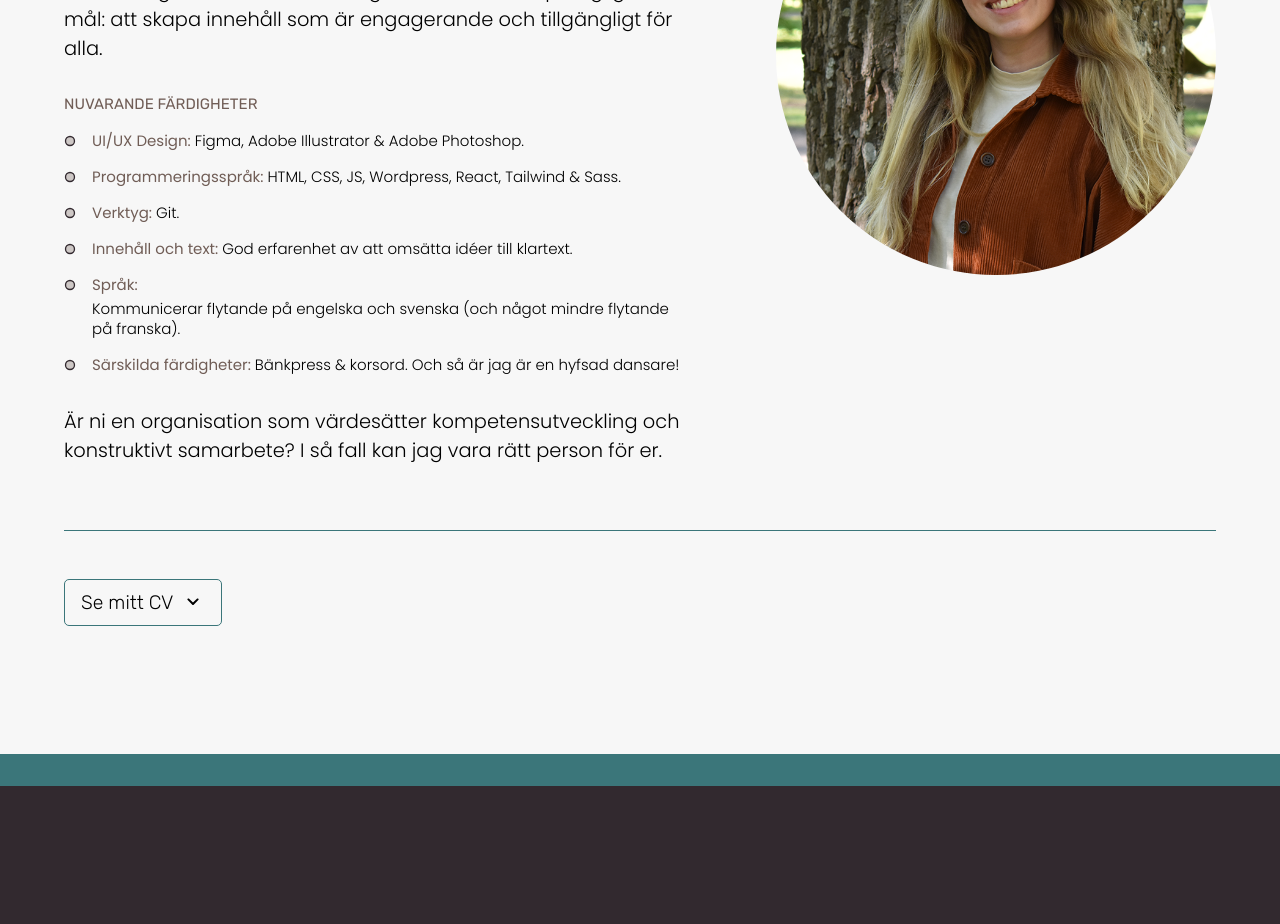
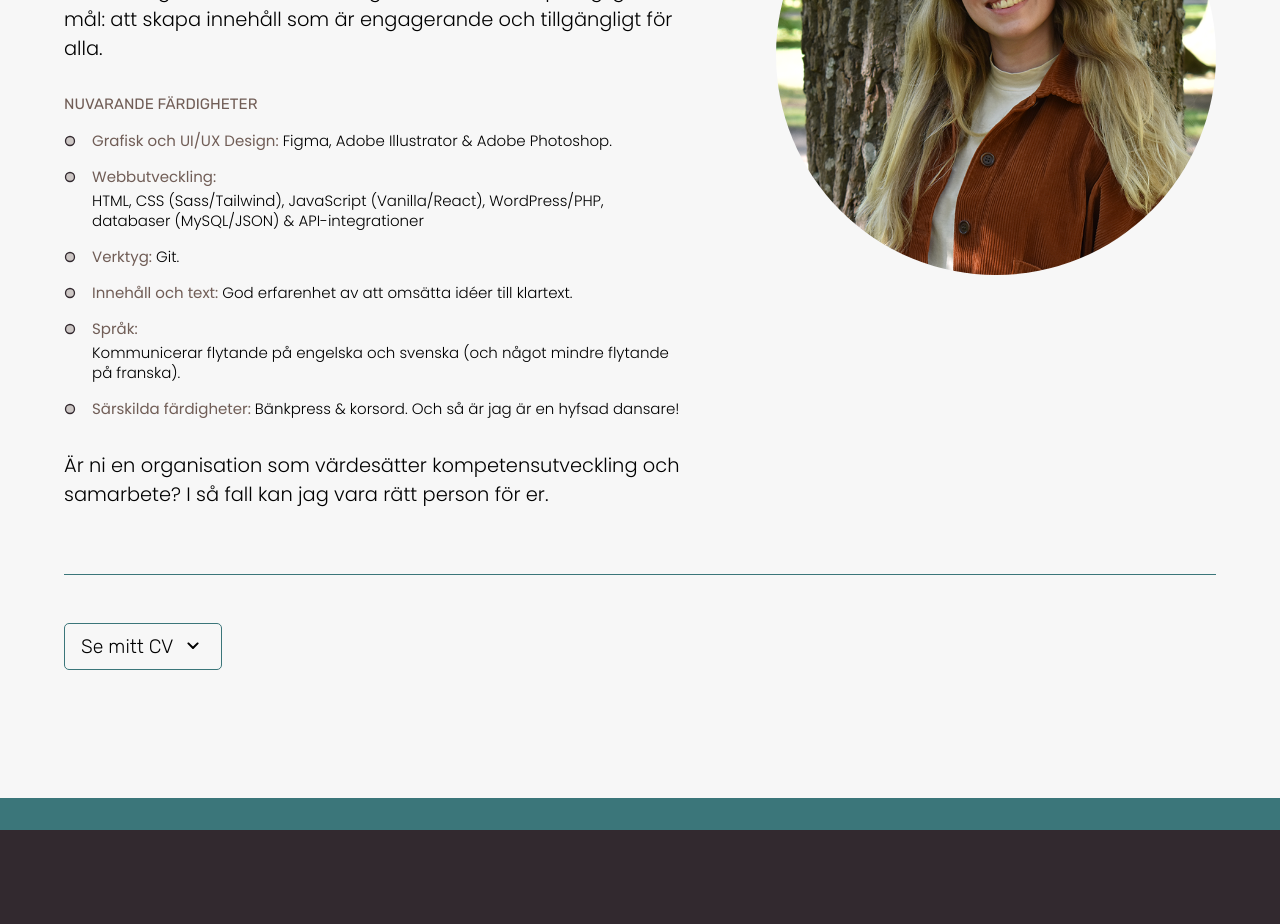
Before and after one commit to mimmi-libert/react-portfolio, a React (Vite) app: page / in a window 1280 px wide. Shown: the part 3500-4424 px from the top of the page. Built offline with nearby package versions, Linux system fonts and the light colour scheme.

Commit message:
Update language files

```diff
--- a/src/translations/en.js
+++ b/src/translations/en.js
@@ -58,15 +58,15 @@ export const en = {
           "The Swedish Aral Sea Society is undergoing a renewal of its visual identity and website. A new logo and web design has been developed to more clearly communicate the organization’s mission, with a full migration from Joomla to WordPress planned for autumn 2025 to ensure a modern, flexible platform for future growth.",
         fullDescription: [
           "The Swedish Aral Sea Society is a Sweden-based non-profit organization working to strengthen democracy and promote sustainable development in Central Asia, notably in the Aral Sea region. Founded in the late 90s, the organization has now begun the process of modernizing and clarifying its visual identity and website.",
-          "I chose this organization as my final school project, with the goal of creating a platform featuring a clear, user-friendly structure and streamlined content presentation to better communicate their mission. As part of this, I've developed a new logo in Adobe Illustrator and a web design in Figma that highlight the society's environmental focus - drawing inspiration from the region's climate challenges while reflecting a tone of hope and progress aligned with their work.",
-          "I am currently working with the website's migration from Joomla to WordPress, ensuring a modern, flexible solution tailored to the organization's needs and future growth. Until the full migration is complete, I have created a basic prototype to visualize the new structure and design approach.",
+          "I chose this organization as my final school project, with the goal of creating a platform featuring a clear, user-friendly structure and streamlined content presentation to better communicate their mission. As part of this, I've developed a new logo in <strong>Adobe Illustrator</strong> and a web design in Figma that highlight the society's environmental focus - drawing inspiration from the region's climate challenges while reflecting a tone of hope and progress aligned with their work.",
+          "I am currently working with the website's migration from <strong>Joomla</strong> to <strong>WordPress</strong>, ensuring a modern, flexible solution tailored to the organization's needs and future growth. Until the full migration is complete, I have created a basic prototype to visualize the new structure and design approach.",
         ],
       },
       swingkatten: {
         organization: "Swingkatten",
         description: "Kort beskrivning av Swingkatten-projektet",
         fullDescription: [
-          "Swingkatten is an Uppsala-based swing dance association that offers year-round classes and activities. Having been a member of Swingkatten for several years, I recently joined the web team to contribute my skills to the redesign and rebuild of the website in WordPress (Elementor).",
+          "Swingkatten is an Uppsala-based swing dance association that offers year-round classes and activities. Having been a member of Swingkatten for several years, I recently joined the web team to contribute my skills to the redesign and rebuild of the website in <strong>WordPress (Elementor)</strong>.",
           "This project focuses on preserving and strengthening the association’s visual identity while redesigning the website to better meet the expectations of both members and a wider audience. The content has been restructured and the navigation streamlined to optimize user experience and highlight the more central elements. The layout is consistent and spacious, complemented by a softer color palette, with the aim of highlighting the association’s active work without overwhelming the visitor. Feel free to take a sneak peak of my ongoing work in the gallery! ",
         ],
       },
@@ -92,7 +92,7 @@ export const en = {
   aboutDescriptionIntro:
     "Armed with a teaching degree in mathematics, I spent the first years of my career in the classroom. Although I today channel a higher passion for web design and developing - the ideal blend of logic and creativity in my opinion - my goal remains the same: making content simple, accessible and engaging.",
   aboutDescriptionOutro:
-    "Are you an organization who values both autonomy and meaningful collaboration? If so, I'd love to be a part of it.",
+    "Are you an organization who values professional development and meaningful collaboration? If so, I'd love to be a part of it.",
   skills: "Current skill set",
   resumeButtonOpen: "See my resume",
   resumeButtonClose: "Hide my resume",
@@ -100,12 +100,13 @@ export const en = {
   // Skills
   skillsList: {
     uiDesign: {
-      category: "UI/UX Design:",
+      category: "Graphic and UI/UX Design:",
       description: "Figma, Adobe Illustrator & Adobe Photoshop.",
     },
     webDevelopment: {
       category: "Web Development:",
-      description: "HTML, CSS, JS, Wordpress, React, Tailwind & Sass.",
+      description:
+        "HTML, CSS (Sass/Tailwind), JavaScript (Vanilla/React), WordPress/PHP, Databases (MySQL/JSON) & API Integrations.",
     },
     developmentTools: {
       category: "Development tools:",
@@ -135,7 +136,7 @@ export const en = {
       task: "Internship",
       date: "May 2025 - June 2025",
       description:
-        "Interning part-time at a web agency as a web designer and front-end developer. At Balonka, I had the opportunity to create designs in Figmaand rebuild several websites in WordPress (Divi), based on client needs and specifications.",
+        "Interning part-time at a web agency as a web designer and front-end developer. At Balonka, I had the opportunity to create designs in Figma aand rebuild several websites in WordPress (Divi), based on client needs and specifications.",
     },
     swingkatten: {
       organization: "Swingkatten",
--- a/src/translations/sv.js
+++ b/src/translations/sv.js
@@ -58,15 +58,15 @@ export const sv = {
           "Svenska Aralsjösällskapet har påbörjat arbetet med att modernisera och tydliggöra sin visuella identitet och hemsida. En ny logotyp och webbdesign har tagits fram för att tydligare kommunicera organisationens uppdrag. Under hösten 2025 planeras en förflyttning av hemsidan från Joomla till WordPress för att säkerställa en modern och flexibel lösning anpassad till föreningens behov och framtida arbete.",
         fullDescription: [
           "Svenska Aralsjösällskapet är en svensk ideell organisation som arbetar för att stärka demokratin och främja hållbar utveckling i Centralasien, framför allt i Aralsjöregionen. Organisationen grundades i slutet av 90-talet och har nu påbörjat processen att modernisera och tydliggöra sin visuella identitet och webbplats.",
-          "Mitt mål i samarbetet med föreningen är att skapa en plattform med en tydlig, användarvänlig struktur och lättillgängligt innehåll för att bättre kommunicera deras uppdrag. Som en del av projektet har jag tagit fram en ny logotyp i Adobe Illustrator och en webbdesign i Figma som lyfter fram föreningens miljöfokus och deras framsteg i arbetet med regionens klimatutmaningar.",
-          "Jag arbetar nu med att migrera webbplatsen från Joomla till WordPress för att säkerställa en modern och flexibel lösning anpassad till organisationens behov och framtida tillväxt. Under tiden har jag skapat en prototyp av hemsidan för att visualisera den nya strukturen och designinriktningen.",
+          "Mitt mål i samarbetet med föreningen är att skapa en plattform med en tydlig, användarvänlig struktur och lättillgängligt innehåll för att bättre kommunicera deras uppdrag. Som en del av projektet har jag tagit fram en ny logotyp i <strong>Adobe Illustrator</strong> och en webbdesign i <strong>Figma</strong> som lyfter fram föreningens miljöfokus och deras framsteg i arbetet med regionens klimatutmaningar.",
+          "Jag arbetar nu med att migrera webbplatsen från <strong>Joomla</strong> till <strong>WordPress</strong> för att säkerställa en modern och flexibel lösning anpassad till organisationens behov och framtida tillväxt. Under tiden har jag skapat en prototyp av hemsidan för att visualisera den nya strukturen och designinriktningen.",
         ],
       },
       swingkatten: {
         organization: "Swingkatten",
         description: "Kort beskrivning av Swingkatten-projektet",
         fullDescription: [
-          "Swingkatten är en Uppsalabaserad swingdansförening som erbjuder kurser och aktiviteter året runt. Som medlem i Swingkatten sedan flera år gick jag nyligen med i webbgruppen för att bidra med mina kunskaper i arbetet med en ny design och ombyggnad av föreningens hemsida i WordPress (Elementor).",
+          "Swingkatten är en Uppsalabaserad swingdansförening som erbjuder kurser och aktiviteter året runt. Som medlem i Swingkatten sedan flera år gick jag nyligen med i webbgruppen för att bidra med mina kunskaper i arbetet med en ny design och ombyggnad av föreningens hemsida i <strong>WordPress (Elementor)</strong>.",
           "Projektet syftar till att bevara och stärka föreningens visuella identitet, samtidigt som webbplatsen utvecklas för att bättre möta förväntningarna hos både medlemmar och en bredare publik. Innehållet har omstrukturerats och navigationen förenklats för att optimera användarupplevelsen och lyfta fram de mest centrala delarna. Layouten är konsekvent och luftig, med en mjukare färgpalett, och fokuserar på att framhäva föreningens aktiva verksamhet utan att överväldiga besökaren. Smygkika gärna på mitt pågående arbete i galleriet nedan!",
         ],
       },
@@ -91,7 +91,7 @@ export const sv = {
   aboutDescriptionIntro:
     "Med en bakgrund som matematiklärare inledde jag mina första arbetsår i klassrummet. Även om min passion idag ligger inom webbdesign och webbutveckling, kvarstår mitt ursprungliga mål: att skapa innehåll som är engagerande och tillgängligt för alla.",
   aboutDescriptionOutro:
-    "Är ni en organisation som värdesätter kompetensutveckling och konstruktivt samarbete? I så fall kan jag vara rätt person för er.",
+    "Är ni en organisation som värdesätter kompetensutveckling och samarbete? I så fall kan jag vara rätt person för er.",
   skills: "Nuvarande färdigheter",
   resumeButtonOpen: "Se mitt CV",
   resumeButtonClose: "Göm mitt CV",
@@ -99,12 +99,13 @@ export const sv = {
   // Skills
   skillsList: {
     uiDesign: {
-      category: "UI/UX Design:",
+      category: "Grafisk och UI/UX Design:",
       description: "Figma, Adobe Illustrator & Adobe Photoshop.",
     },
     webDevelopment: {
-      category: "Programmeringsspråk:",
-      description: "HTML, CSS, JS, Wordpress, React, Tailwind & Sass.",
+      category: "Webbutveckling:",
+      description:
+        "HTML, CSS (Sass/Tailwind), JavaScript (Vanilla/React), WordPress/PHP, databaser (MySQL/JSON) & API-integrationer",
     },
     developmentTools: {
       category: "Verktyg:",
```
